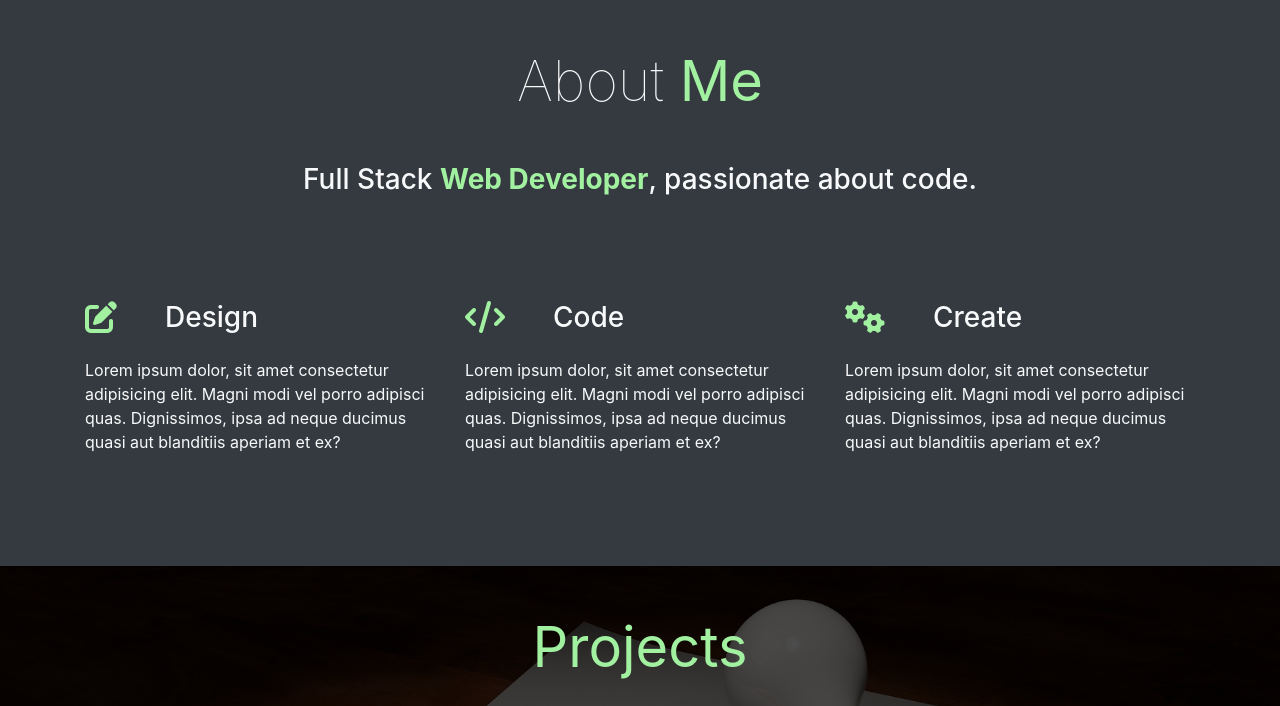
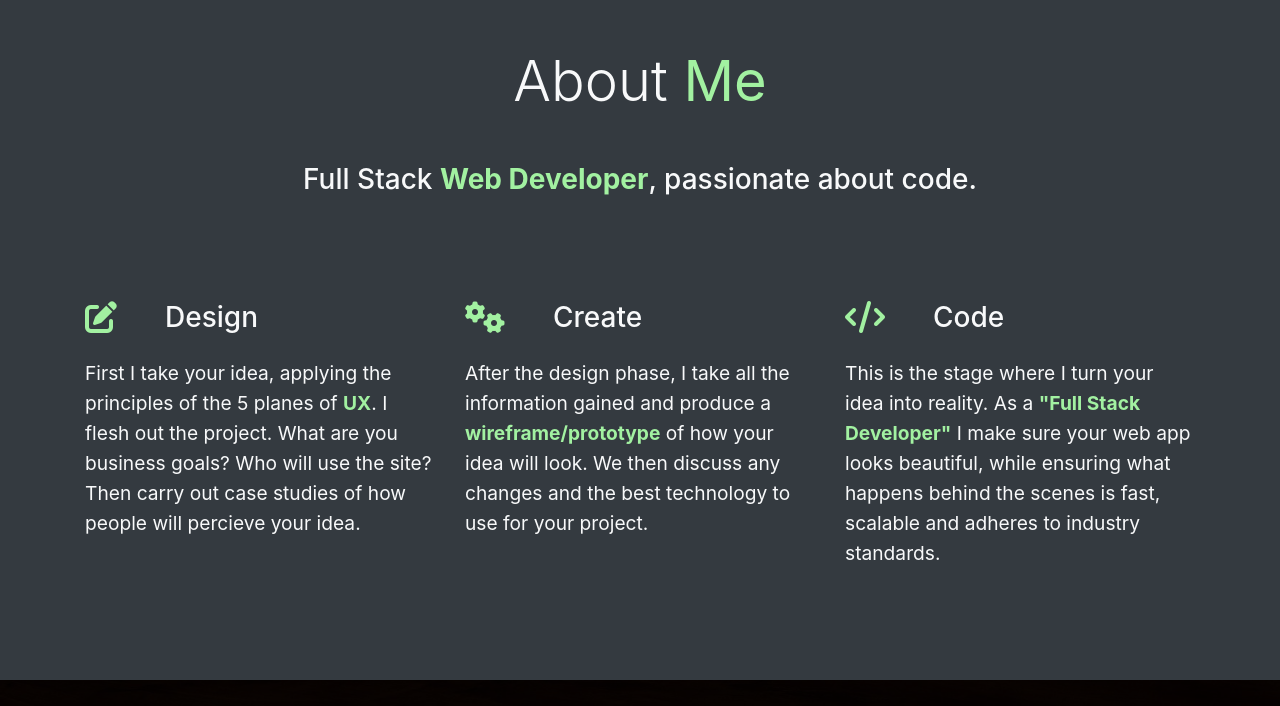
Before and after one commit to 4rc4ngel/My_Portfolio, a plain HTML site: page index.html in a window 1280 px wide. Shown: the part 800-1506 px from the top of the page. Drawn offline with Linux system fonts and the light colour scheme.

Commit message:
tied up loose ends, some formatting, and changed paragraph size on about me section

```diff
--- a/css/style.css
+++ b/css/style.css
@@ -14,7 +14,7 @@ a:hover {
 
 h2 {
   font-size: 3.5rem;
-  font-weight: 30;
+  font-weight: 300;
 }
 
 /* HOME */
@@ -49,6 +49,13 @@ h2 {
 #home-section .home-inner {
   padding-top: 350px;
   color: #fff;
+}
+
+/* ABOUT */
+
+.about-text {
+  font-size: 1.2rem;
+  line-height: 30px;
 }
 
 /* PROJECTS */
@@ -177,11 +184,6 @@ h2 {
   max-height: 250px;
 }
 
-.contact-section-inner {
-  color: #000;
-  opacity: none;
-}
-
 .form-control {
   margin-bottom: 5px;
 }
--- a/index.html
+++ b/index.html
@@ -11,7 +11,9 @@
     <link rel="stylesheet" href="css/style.css" />
     <title>Portfolio</title>
   </head>
+
   <!-- NAV -->
+
   <body data-spy="scroll" data-target="#main-nav" id="home">
     <nav
       class="navbar navbar-expand-sm bg-dark navbar-dark fixed-top"
@@ -63,7 +65,9 @@
         </div>
       </div>
     </nav>
+
     <!-- HOME -->
+
     <header id="home-section">
       <div class="overlay">
         <div class="home-inner container">
@@ -72,7 +76,7 @@
               <h1 id="main-heading">
                 Martyn Stanley <strong>Web Developer</strong>
               </h1>
-              <h3 id="main-subtitle">Design, Code, Create.</h3>
+              <h3 id="main-subtitle">Design, Create, Code.</h3>
             </div>
           </div>
         </div>
@@ -80,6 +84,7 @@
     </header>
 
     <!-- ABOUT ME -->
+
     <section id="about-me-section" class="bg-dark text-light py-5">
       <div class="about-inner container">
         <div class="row text-center">
@@ -96,10 +101,23 @@
               <i class="fas fa-edit fa-2x"></i>
               <h3 class="pl-5">Design</h3>
             </div>
-            <p>
-              Lorem ipsum dolor, sit amet consectetur adipisicing elit. Magni
-              modi vel porro adipisci quas. Dignissimos, ipsa ad neque ducimus
-              quasi aut blanditiis aperiam et ex?
+            <p class="about-text">
+              First I take your idea, applying the principles of the 5 planes of
+              <strong>UX</strong>. I flesh out the project. What are you
+              business goals? Who will use the site? Then carry out case studies
+              of how people will percieve your idea.
+            </p>
+          </div>
+          <div class="col-md-4">
+            <div class="d-flex pb-3">
+              <i class="fas fa-cogs fa-2x"></i>
+              <h3 class="pl-5">Create</h3>
+            </div>
+            <p class="about-text">
+              After the design phase, I take all the information gained and
+              produce a <strong>wireframe/prototype</strong> of how your idea
+              will look. We then discuss any changes and the best technology to
+              use for your project.
             </p>
           </div>
           <div class="col-md-4">
@@ -107,22 +125,11 @@
               <i class="fas fa-code fa-2x"></i>
               <h3 class="pl-5">Code</h3>
             </div>
-            <p>
-              Lorem ipsum dolor, sit amet consectetur adipisicing elit. Magni
-              modi vel porro adipisci quas. Dignissimos, ipsa ad neque ducimus
-              quasi aut blanditiis aperiam et ex?
-            </p>
-          </div>
-          <div class="col-md-4">
-            <div class="d-flex pb-3">
-              <i class="fas fa-cogs fa-2x"></i>
-              <h3 class="pl-5">Create</h3>
-            </div>
-
-            <p>
-              Lorem ipsum dolor, sit amet consectetur adipisicing elit. Magni
-              modi vel porro adipisci quas. Dignissimos, ipsa ad neque ducimus
-              quasi aut blanditiis aperiam et ex?
+            <p class="about-text">
+              This is the stage where I turn your idea into reality. As a
+              <strong>"Full Stack Developer"</strong> I make sure your web app
+              looks beautiful, while ensuring what happens behind the scenes is
+              fast, scalable and adheres to industry standards.
             </p>
           </div>
         </div>
@@ -302,7 +309,6 @@
         </div>
       </div>
     </div>
-
     <div
       class="modal fade"
       id="modal3"
@@ -381,6 +387,7 @@
     </div>
 
     <!-- SKILLS -->
+
     <section id="skills-section" class="bg-dark text-light py-5">
       <div class="container">
         <div class="row text-center">
@@ -508,7 +515,9 @@
         </div>
       </div>
     </section>
+
     <!-- FOOTER -->
+
     <footer id="footer-section" class="bg-dark">
       <div class="container">
         <div class="d-flex justify-content-around py-3">
@@ -547,11 +556,13 @@
       </div>
     </footer>
 
+    <!-- SCRIPTS -->
+
     <script src="/jquery/jquery-3.4.1.min.js"></script>
     <script src="/bootstrap/js/bootstrap.min.js"></script>
-
     <script>
       // INIT SCROLL SPY
+
       $("body").scrollspy({ target: "#main-nav" });
 
       // SMOOTH SCROLLING
```
